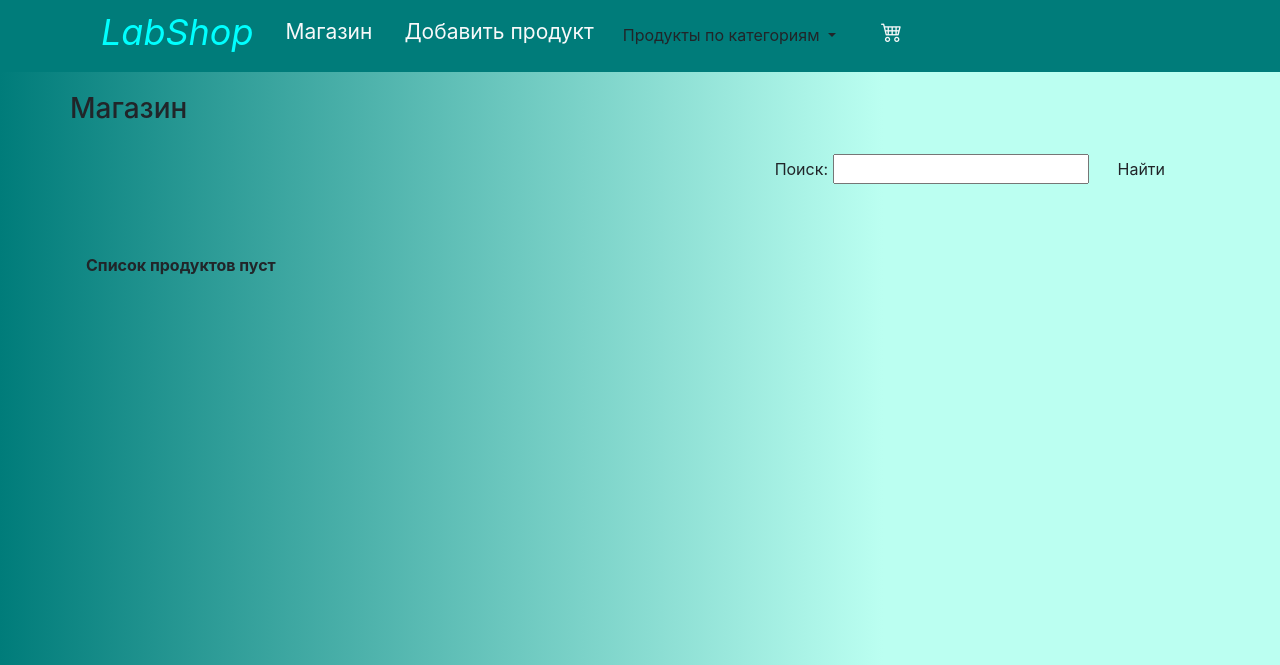
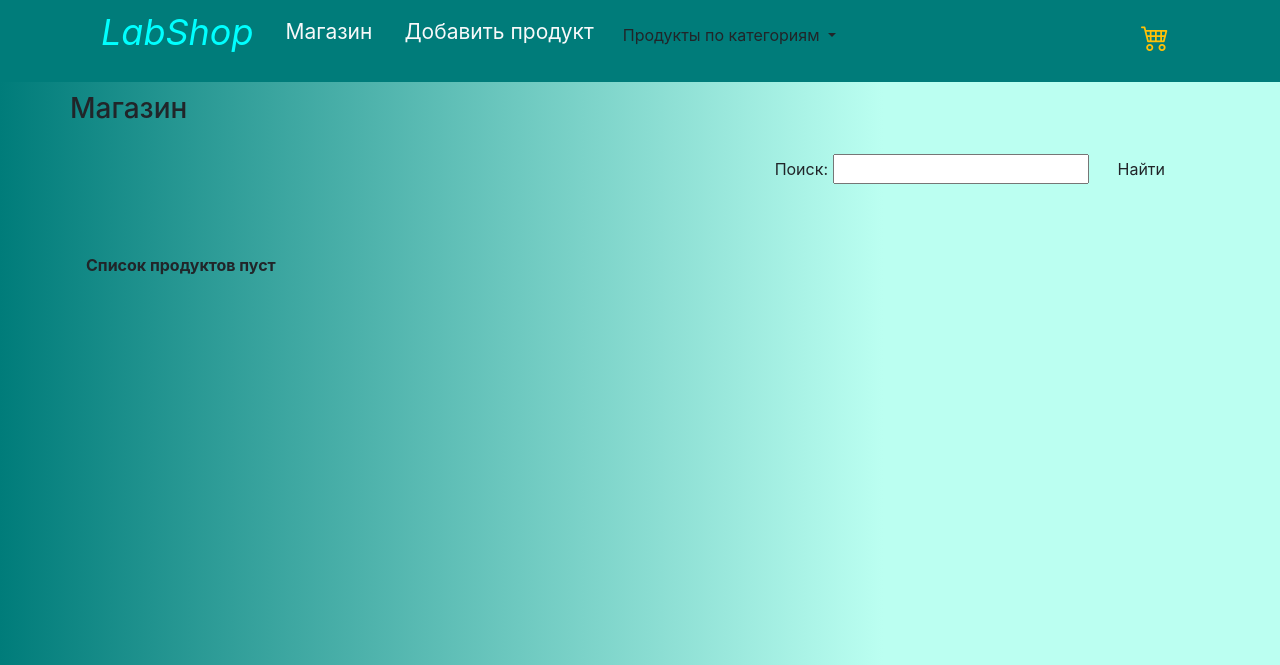
Before and after one commit to Rashid-ad-din/homework_60_rashid_gulamov, a Django app: page /products/category/1/ in a window 1280 px wide. Shown: the top 665 px of the page. Run offline with Django 4.2, Linux system fonts and the light colour scheme; data comes from the database, SQL or seed files in the repository; some libraries are stand-ins or nearby versions.

Commit message:
Настройка стилей

```diff
--- a/lab/shop/templates/products/main.html
+++ b/lab/shop/templates/products/main.html
@@ -17,9 +17,9 @@
             </ul>
         </div>
     </li>
-    <li class="nav-item ml-3">
-            <a class="nav-link text-warning text-light pt-3" href="{% url 'cart' %}">
-                <i class="bi bi-cart4"></i>
+    <li class="nav-item ml-3" style="width: 320px;">
+            <a class="nav-link text-warning text-right pt-3" href="{% url 'cart' %}">
+                <i class="bi bi-cart4 fs-3"></i>
             </a>
     </li>
 {% endblock %}
```
